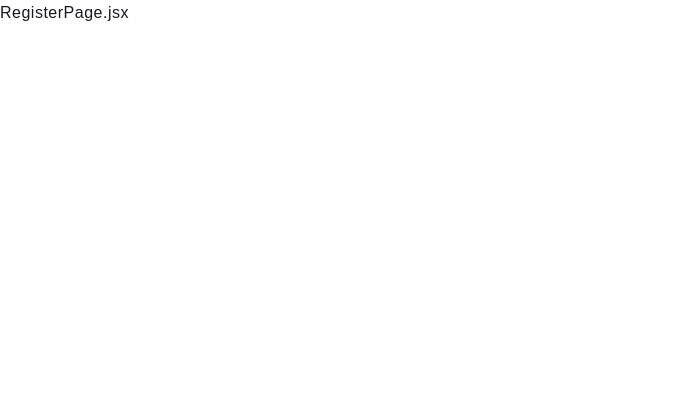
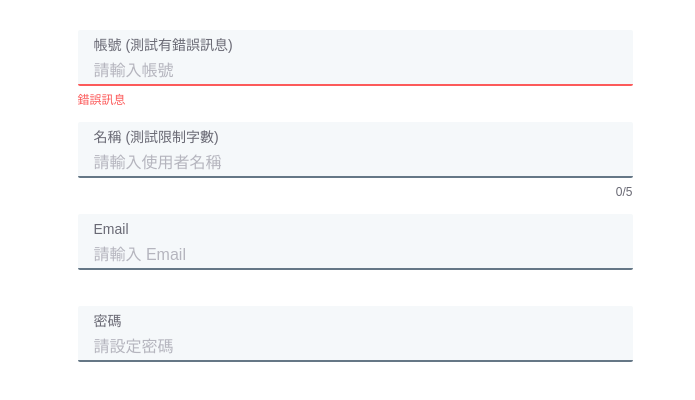
Before and after one commit to Ai-Chen-Hsieh/Twitter-2023, a React (Create React App) app: page /register in a window 1280 px wide. Shown: the top 400 px of the page, without its empty margins (0-695 px from the left). Built offline with nearby package versions, Linux system fonts and the light colour scheme.

Commit message:
共用 Component Input 開發

```diff
--- a/src/components/Input.jsx
+++ b/src/components/Input.jsx
@@ -1,7 +1,118 @@
 
-const Input = () => {
+import styled from "styled-components"
+import clsx from "clsx"
+
+const StyledInputContainer = styled.div`
+    background-color: var(--gray-0);
+    border-radius: 2px;
+    overflow: hidden;
+`
+
+const StyledInputLabel = styled.label`
+    display: block;
+    color: var(--dark-80);
+    font-size: var(--fz-secondary);
+    padding-top: 2px;
+    padding-bottom: 0px;
+    padding-left: 16px;
+    padding-right: 16px;
+`;
+
+const StyledInput = styled.input`
+    padding-top: 2px;
+    padding-bottom: 4px;
+    padding-left: 16px;
+    padding-right: 16px;
+    outline: none;
+    border: none;
+    border-bottom-width: 2px;
+    border-bottom-style: solid;
+    border-bottom-color: var(--gray-100);
+    width: 100%;
+    font-size: var(--fz-regular);
+    background-color: transparent;
+    transition: border-bottom-color .5s;
+    &:not(:disabled).error {
+        border-bottom-color: var(--error);
+    }
+    &:not(:disabled):hover,
+    &:not(:disabled):focus {
+        border-bottom-color: var(--secondary-blue);
+    }
+    &:disabled {
+        border-bottom-color: var(--dark-50);
+    }
+    ::placeholder {
+        color: var(--dark-60);
+        opacity: 1;
+    }
+    :-ms-input-placeholder {
+        color: var(--dark-60);
+    }
+    ::-ms-input-placeholder {
+        color: var(--dark-60);
+    }
+`
+
+const StyledInputNoteContainer = styled.div`
+    margin-top: 4px;
+    min-height: 20px;
+    margin-bottom: 12px;
+    display: flex;
+    flex-wrap: wrap;
+    justify-content: space-between;
+`
+
+const StyledInputErrorMessage = styled.small`
+    color: var(--error);
+    font-weight: 500;
+    max-width: 50%;
+`
+
+const StyledInputValueLength = styled.small`
+    color: var(--dark-80);
+    max-width: 50%;
+`
+
+
+/**
+ * 輸入框
+ * @param {string} label - label 標籤文字 (預設：'')
+ * @param {string} type - type 屬性值 (預設：'text')
+ * @param {string} name - name 屬性值
+ * @param {string} id - id 屬性值 (預設：跟 name 一樣)
+ * @param {string} value - defaultValue 屬性值  (預設：'')
+ * @param {string} placeholder - 提示文字 (預設：'')
+ * @param {boolean} disabled - disabled 屬性值，輸入框是否不可編輯 (預設：false)
+ * @param {string} errorMessage - 錯誤訊息 (預設：'')
+ * @param {boolean} maxLength - 限制輸入字數長度 (預設：0)
+ * @param {function} onChange - 處理當 value 改變
+ * @returns
+ */
+const Input = ({label='', type='text', name, id=name, value='', placeholder, disabled=false, errorMessage='', maxLength=0, onChange}) => {
     return (
-        <></>
+        <>
+            <StyledInputContainer>
+                <StyledInputLabel htmlFor={id}>
+                    {label}
+                </StyledInputLabel>
+                <StyledInput
+                    id={id}
+                    type={type}
+                    name={name}
+                    placeholder={placeholder}
+                    value={value}
+                    maxLength={(maxLength > 0) ? maxLength : undefined}
+                    onChange={onChange}
+                    disabled={disabled}
+                    className={clsx('', {error: errorMessage.length > 0})}
+                />
+            </StyledInputContainer>
+            <StyledInputNoteContainer>
+                <StyledInputErrorMessage>{errorMessage}</StyledInputErrorMessage>
+                { (maxLength > 0) && <StyledInputValueLength> 0/{maxLength}</StyledInputValueLength> }
+            </StyledInputNoteContainer>
+        </>
     )
 }
 
--- a/src/pages/LoginPage.jsx
+++ b/src/pages/LoginPage.jsx
@@ -1,12 +1,38 @@
+import { Input } from "components"
+import { useState } from "react"
+
 /**
  * [前台] 登入頁
  * @returns
  */
 const LoginPage = () => {
+    const [account, setAccount] = useState('');
+    const [password, setPassword] = useState('');
+
     return (
-        <>
-            <p>LoginPage.jsx</p>
-        </>
+        <div className="container">
+            <div className="row">
+                <div className="col-6 mt-5">
+                    <Input
+                        label='帳號'
+                        name='account'
+                        placeholder='請輸入帳號'
+                        value={account}
+                        onChange={(e) => { setAccount(e.target.value); }}
+                    />
+                    <Input
+                        label='密碼 (測試 disabled)'
+                        name='password'
+                        type='password'
+                        placeholder='請設定密碼'
+                        value={password}
+                        errorMessage=''
+                        disabled={true}
+                        onChange={(e) => { setPassword(e.target.value); }}
+                    />
+                </div>
+            </div>
+        </div>
     )
 }
 
--- a/src/pages/RegisterPage.jsx
+++ b/src/pages/RegisterPage.jsx
@@ -1,12 +1,58 @@
+import { Input } from "components"
+import { useState } from "react"
+
 /**
  * [前台] 註冊頁
  * @returns
  */
 const RegisterPage = () => {
+    const [account, setAccount] = useState('');
+    const [name, setName] = useState('');
+    const [email, setEmail] = useState('');
+    const [password, setPassword] = useState('');
+
     return (
-        <>
-            <p>RegisterPage.jsx</p>
-        </>
+        <div className="container">
+            <div className="row">
+                <div className="col-6 mt-5">
+                    <Input
+                        label='帳號 (測試有錯誤訊息)'
+                        name='account'
+                        placeholder='請輸入帳號'
+                        value={account}
+                        errorMessage='錯誤訊息'
+                        onChange={(e) => { setAccount(e.target.value); }}
+                    />
+                    <Input
+                        label='名稱 (測試限制字數)'
+                        name='name'
+                        placeholder='請輸入使用者名稱'
+                        value={name}
+                        errorMessage=''
+                        maxLength={5}
+                        onChange={(e) => { setName(e.target.value); }}
+                    />
+                    <Input
+                        label='Email'
+                        name='email'
+                        type='email'
+                        placeholder='請輸入 Email'
+                        value={email}
+                        errorMessage=''
+                        onChange={(e) => { setEmail(e.target.value); }}
+                    />
+                    <Input
+                        label='密碼'
+                        name='password'
+                        type='password'
+                        placeholder='請設定密碼'
+                        value={password}
+                        errorMessage=''
+                        onChange={(e) => { setPassword(e.target.value); }}
+                    />
+                </div>
+            </div>
+        </div>
     )
 }
 
```
